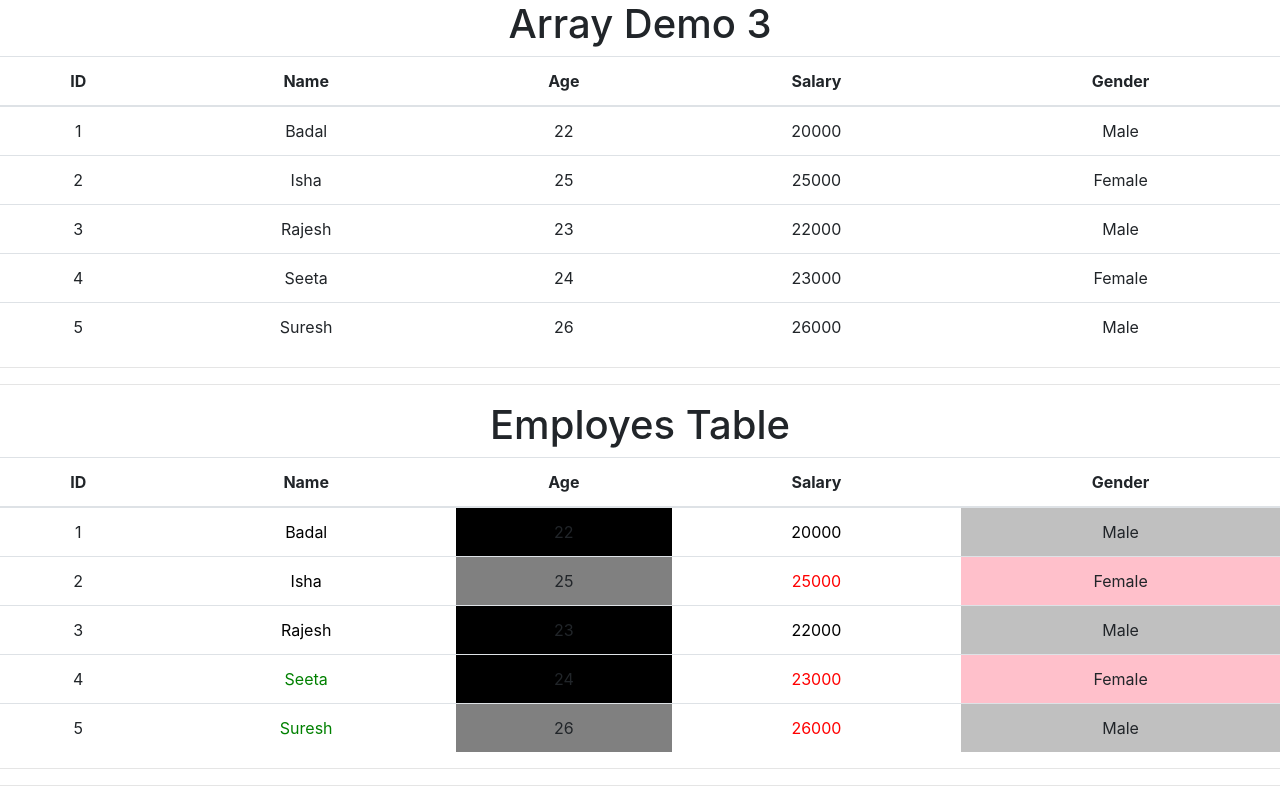
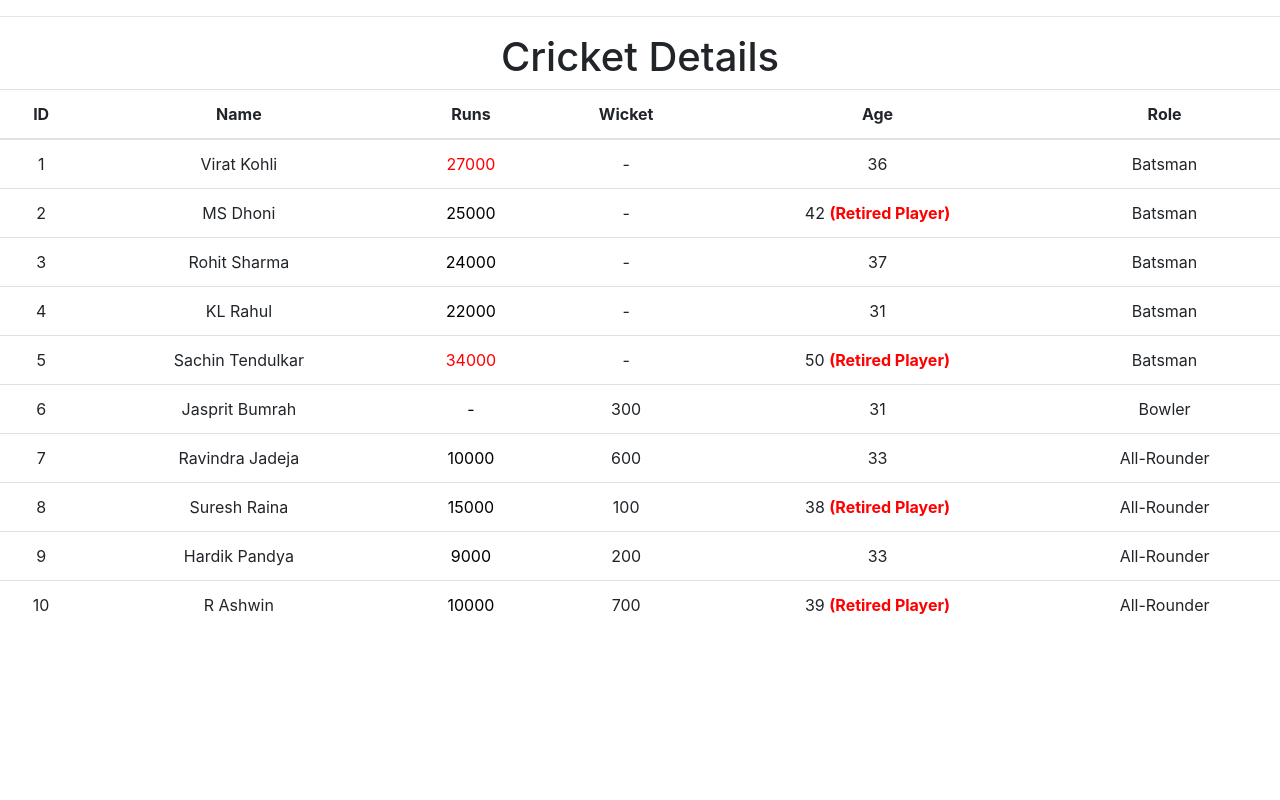
Before and after one commit to badalpatel1274/Mern, a React (Vite) app: page / in a window 1280 px wide. Shown: the top 800 px of the page. Built offline with nearby package versions, Linux system fonts and the light colour scheme.

Commit message:
cricker add file

```diff
--- a/src/App.jsx
+++ b/src/App.jsx
@@ -13,6 +13,7 @@
 import ArrayDemo4 from './components/ArrayDemo4'
 import ArrayDemo5 from './components/ArrayDemo5'
 import ArrayDemo6 from './components/ArrayDemo6'
+import ArrayDemo7 from './components/ArrayDemo7'
 function App() {
 
   return (
@@ -28,14 +29,16 @@
       <hr />
       <ArrayDemo2/>
       <br /><hr /> */}
-      <ArrayDemo3/>
+      {/* <ArrayDemo3/>
       <hr /><hr />
       <ArrayDemo4/>
       <hr /><hr />
       <ArrayDemo5/>
 
       <hr />
-      <ArrayDemo6/>
+      <ArrayDemo6/> */}
+      <hr />
+      <ArrayDemo7/>
 
 
     </>
--- /dev/null
+++ b/src/components/ArrayDemo7.jsx
@@ -0,0 +1,137 @@
+import React from 'react';
+
+const ArrayDemo7 = () => {
+    var cricketPlayers = [
+        {
+            id: 1,
+            name: "Virat Kohli",
+            runs: 27000,
+            wicket: "-",
+
+            age: 36,
+            role: "Batsman",
+        },
+        {
+            id: 2,
+            name: "MS Dhoni",
+            runs: 25000,
+            wicket: "-",
+
+            age: 42,
+            role: "Batsman",
+        },
+        {
+            id: 3,
+            name: "Rohit Sharma",
+            runs: 24000,
+            wicket: "-",
+
+            age: 37,
+            role: "Batsman",
+        },
+        {
+            id: 4,
+            name: "KL Rahul",
+            runs: 22000,
+            wicket: "-",
+
+            age: 31,
+            role: "Batsman",
+        },
+        {
+            id: 5,
+            name: "Sachin Tendulkar",
+            runs: 34000,
+            wicket: "-",
+            age: 50,
+            role: "Batsman",
+        },
+        {
+            id: 6,
+            name: "Jasprit Bumrah",
+            runs: "-",
+            wicket : 300,
+            age: 31,
+            role: "Bowler",
+        },
+        {
+            id: 7,
+            name: "Ravindra Jadeja",
+            runs: 10000,
+            wicket: 600,
+            age: 33,
+            role: "All-Rounder",
+        },
+        {
+            id: 8,
+            name: "Suresh Raina",
+            runs: 15000,
+            wicket: 100,
+            age: 38,
+            role: "All-Rounder",
+        },
+        {
+            id: 9,
+            name: "Hardik Pandya",
+            runs: 9000,
+            wicket: 200,
+            age: 33,
+            role: "All-Rounder",
+        },
+        {
+        id: 10,
+            name: "R Ashwin",
+            runs: 10000,
+            wicket: 700,
+            age: 39,
+            role: "All-Rounder",
+        }
+    ];
+
+    return (
+        <div style={{ textAlign: 'center' }}>
+            <h1>Cricket Details</h1>
+            <table className='table table-hover'>
+                <thead>
+                    <tr>
+                        <th>ID</th>
+                        <th>Name</th>
+                        <th>Runs</th>
+                        <th>Wicket</th>
+                        <th>Age</th>
+                        <th>Role</th>
+                    </tr>
+                </thead>
+                <tbody>
+                    {
+                        cricketPlayers.map((player) => {
+                            return (
+                                <tr key={player.id}>
+                                    <td>{player.id}</td>
+                                    <td>{player.name}</td>
+                                    <td style={{ color: player.runs > 25000 ? 'red' : 'black' }}>{player.runs}</td>
+                                    <td>{player.wicket}</td>
+                                    {/* <td>
+                                        {player.age} {player.age > 40 ?<span style={{ color: "red", fontWeight: "bold" }}> (Please Retired)</span> : null}
+                                    </td> */
+                                    }
+
+                                    <td>
+                                        {player.age} {player.age > 37 && <span style={{ color: "red", fontWeight: "bold" }}> (Retired Player)</span>}
+                                    </td>
+
+
+
+
+                                    <td>{player.role}</td>
+                                </tr>
+                            );
+                        })
+                    }
+                </tbody>
+            </table>
+        </div>
+    );
+}
+
+export default ArrayDemo7;
```
